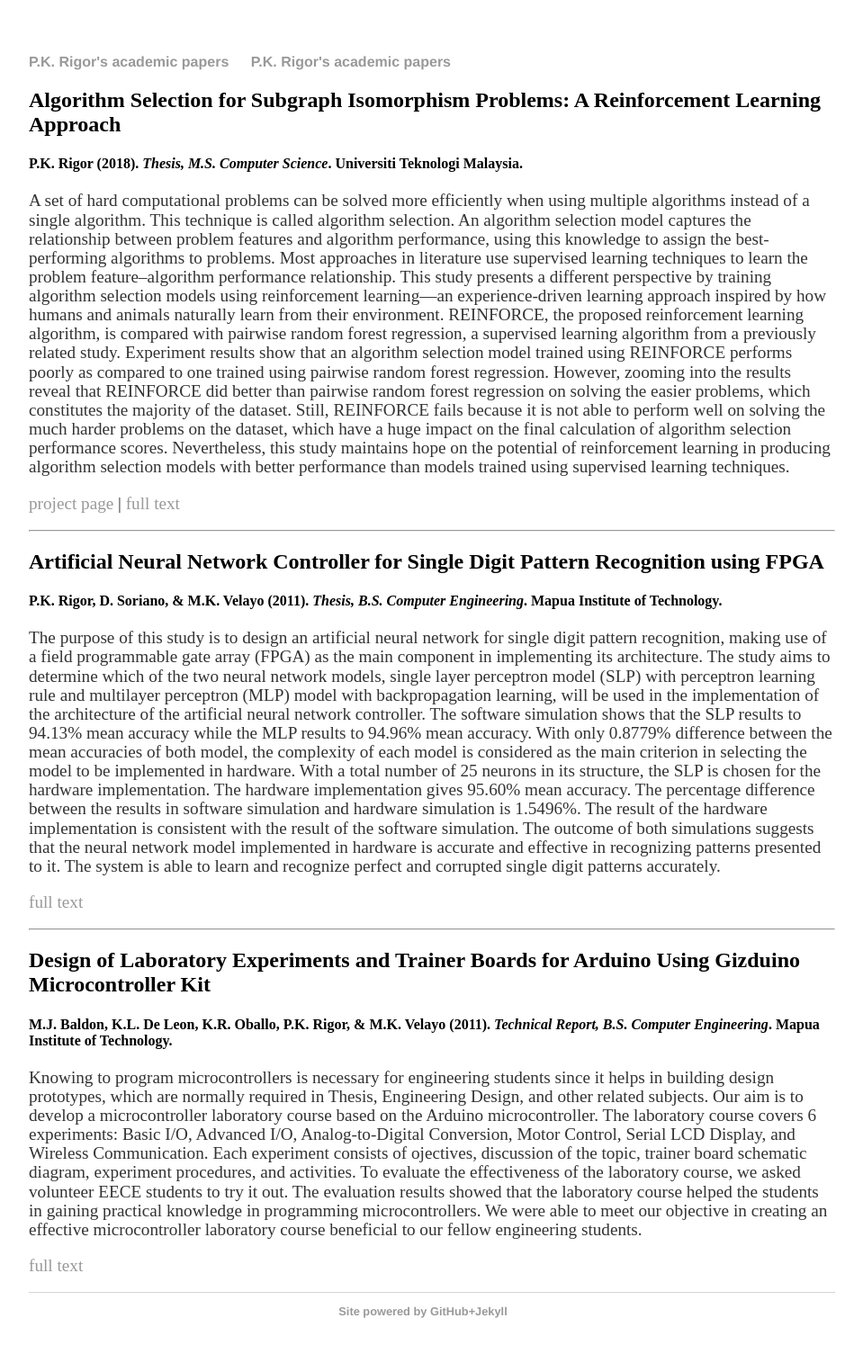
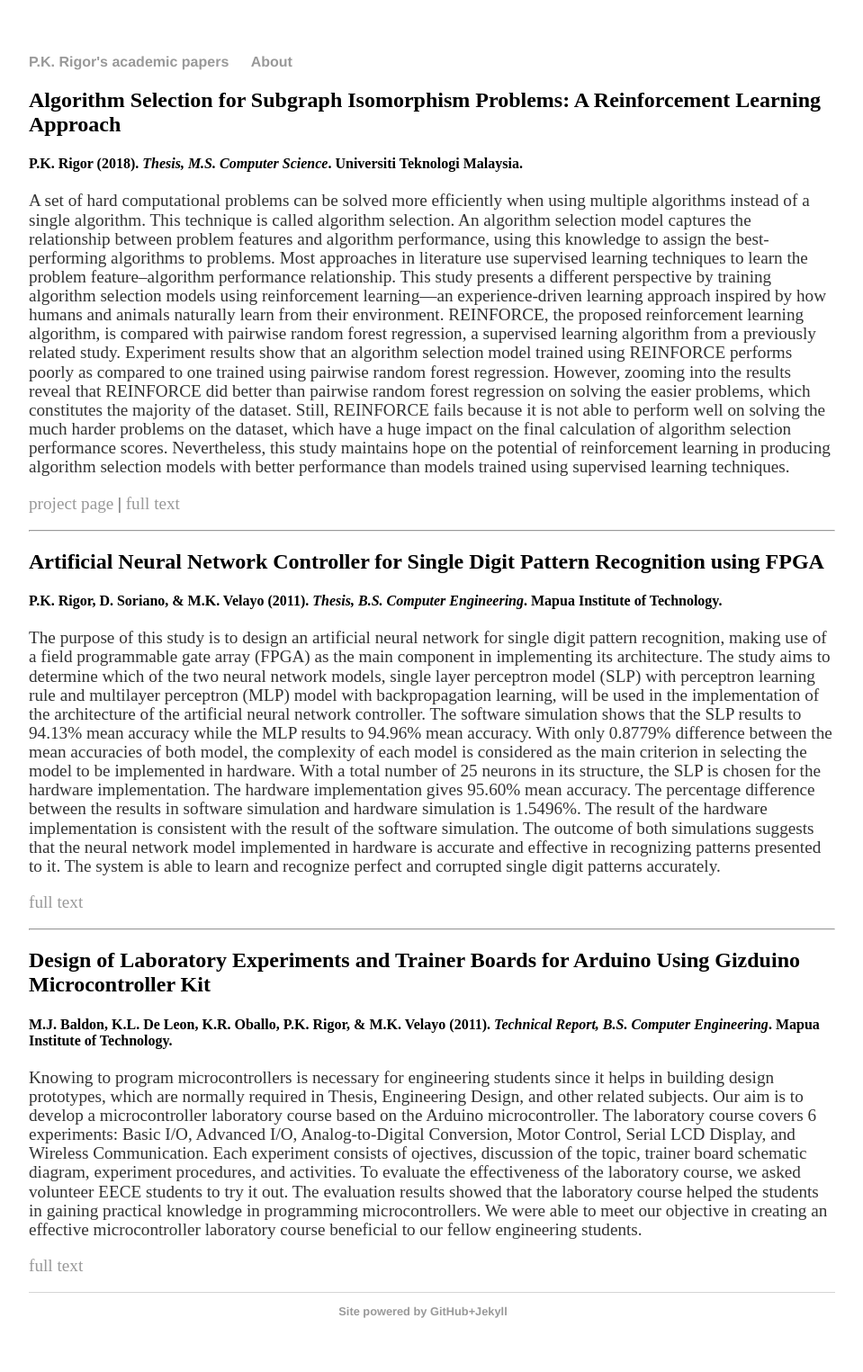
Before and after one commit to kvrigor/kvrigor.github.io, a Jekyll site: the page built from index.md, in a window 1280 px wide. Shown: the whole page at 90% size, without its empty margins (160-1119 px from the left). Built offline with Jekyll 4.4.1, drawn with Linux system fonts in a browser that asks for light colours.

Commit message:
Fixed wrong 'About' navbar title when at root site

```diff
--- a/_layouts/default.html
+++ b/_layouts/default.html
@@ -9,7 +9,7 @@
 			<nav>
 	    		<ul>
 	        		<li><a href="/">{{ site.title }}</a></li>
-		        	<li><a href="{{ 'about.html'   | relative_url }}">{{ page.title }}</a></li>
+		        	<li><a href="{{ 'about.html'   | relative_url }}">About</a></li>
 	    		</ul>
 			</nav>
 			<div class="container">
```
